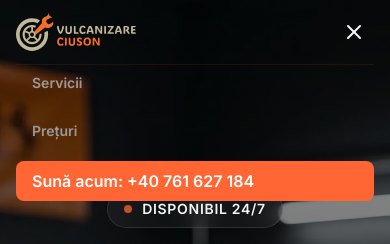
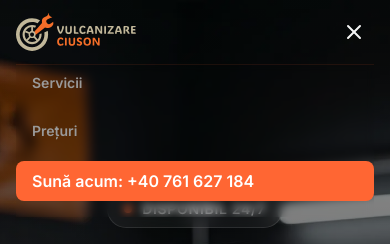
Before and after one commit to mihaiciradev/vulcanizare-ciuson, a Next.js app: page / in a window 390 px wide. Both pictures are taken after a click on the button 354 px from the left and 32 px from the top of the page. Shown: the top 244 px of the page. Built offline with nearby package versions, Linux system fonts and the light colour scheme; no server answers.

Commit message:
menu mobile

```diff
--- a/components/Navbar.tsx
+++ b/components/Navbar.tsx
@@ -103,7 +103,7 @@ export default function Navbar() {
 
         {/* Mobile Navigation */}
         {isMobileMenuOpen && (
-          <div className="md:hidden pb-4 border-t border-orange/10 space-y-3">
+          <div className="md:hidden pb-4 border-t border-orange/10 space-y-3 bg-dark-bg/98 backdrop-blur-sm relative z-50">
             {!isHome && (
               <Link
                 href="/"
```
